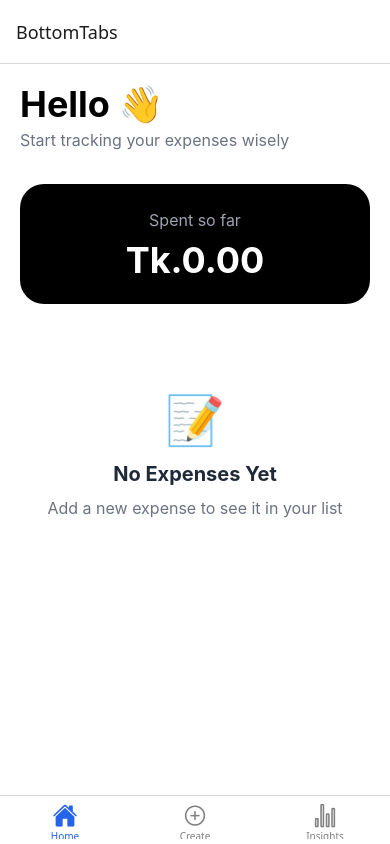
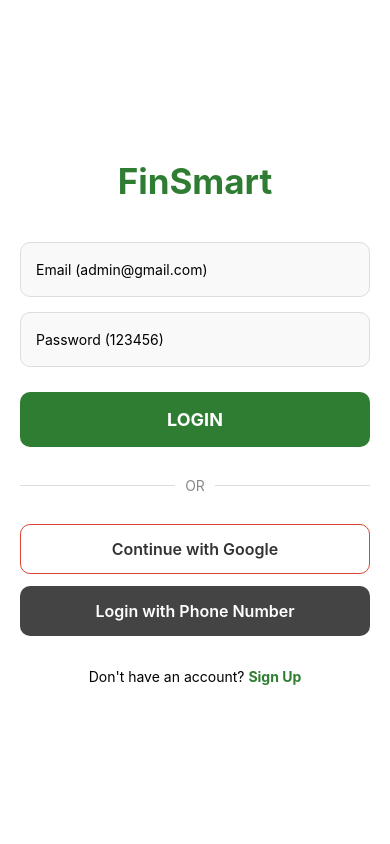
Before and after one commit to nibirshahriar/FinSmart---The-Personal-Finance-Manager-App, a React Native app: screen / in a window 390 px wide. Built offline with nearby package versions, Linux system fonts and the light colour scheme.

Commit message:
added login screen but don't make it responsive ..just use for login purpose

```diff
--- a/App.js
+++ b/App.js
@@ -1,24 +1,27 @@
-import { StatusBar } from 'expo-status-bar';
-import { StyleSheet, Text, View } from 'react-native';
-import AppNavigator from './src/navigation/AppNavigator';
-import { NavigationContainer } from '@react-navigation/native';
-import { ExpenseProvider } from './src/context/ExpenseContext';
+import { StatusBar } from "expo-status-bar";
+import { StyleSheet } from "react-native";
+import { NavigationContainer } from "@react-navigation/native";
+import { ExpenseProvider } from "./src/context/ExpenseContext";
+import AppNavigator from "./src/navigation/AppNavigator";
+import LoginScreen from "./src/screens/LoginScreen";
+import React, { useState } from "react";
 
 export default function App() {
+  const [isLoggedIn, setIsLoggedIn] = useState(false);
+
   return (
     <ExpenseProvider>
       <NavigationContainer>
-        <AppNavigator />
+        {isLoggedIn ? (
+          <AppNavigator />
+        ) : (
+          <LoginScreen onLoginSuccess={() => setIsLoggedIn(true)} />
+        )}
       </NavigationContainer>
+
+      <StatusBar style="auto" />
     </ExpenseProvider>
   );
 }
 
-const styles = StyleSheet.create({
-  container: {
-    flex: 1,
-    backgroundColor: '#fff',
-    alignItems: 'center',
-    justifyContent: 'center',
-  },
-});
+const styles = StyleSheet.create({});
--- /dev/null
+++ b/src/screens/LoginScreen.js
@@ -0,0 +1,143 @@
+import React, { useState } from "react";
+import {
+  StyleSheet,
+  Text,
+  View,
+  TextInput,
+  TouchableOpacity,
+  Alert,
+  ScrollView,
+} from "react-native";
+
+const LoginScreen = ({ onLoginSuccess }) => {
+  const [email, setEmail] = useState("");
+  const [password, setPassword] = useState("");
+
+  const handleLogin = () => {
+    if (!email || !password) {
+      Alert.alert("Error", "Please enter both Email and Password");
+    } else {
+      Alert.alert("Success", "Login Successful!");
+      onLoginSuccess();
+    }
+  };
+
+  return (
+    <ScrollView contentContainerStyle={styles.container}>
+      <Text style={styles.logo}>FinSmart</Text>
+
+      <TextInput
+        style={styles.input}
+        placeholder="Email (admin@gmail.com)"
+        keyboardType="email-address"
+        autoCapitalize="none"
+        value={email}
+        onChangeText={setEmail}
+      />
+
+      <TextInput
+        style={styles.input}
+        placeholder="Password (123456)"
+        secureTextEntry
+        value={password}
+        onChangeText={setPassword}
+      />
+
+      <TouchableOpacity style={styles.button} onPress={handleLogin}>
+        <Text style={styles.buttonText}>LOGIN</Text>
+      </TouchableOpacity>
+
+      <View style={styles.dividerContainer}>
+        <View style={styles.line} />
+        <Text style={styles.orText}>OR</Text>
+        <View style={styles.line} />
+      </View>
+
+      <TouchableOpacity
+        style={[styles.socialButton, styles.googleButton]}
+        onPress={() => Alert.alert("Info", "Google Login coming soon!")}
+      >
+        <Text style={styles.socialButtonText}>Continue with Google</Text>
+      </TouchableOpacity>
+
+      <TouchableOpacity
+        style={[styles.socialButton, styles.phoneButton]}
+        onPress={() => Alert.alert("Info", "Phone Login coming soon!")}
+      >
+        <Text style={[styles.socialButtonText, { color: "#fff" }]}>
+          Login with Phone Number
+        </Text>
+      </TouchableOpacity>
+
+      <TouchableOpacity style={styles.footerLink}>
+        <Text>
+          Don't have an account? <Text style={styles.signUpText}>Sign Up</Text>
+        </Text>
+      </TouchableOpacity>
+    </ScrollView>
+  );
+};
+
+export default LoginScreen; // ✅ CORRECT PLACE
+
+const styles = StyleSheet.create({
+  container: {
+    flexGrow: 1,
+    backgroundColor: "#fff",
+    alignItems: "center",
+    justifyContent: "center",
+    padding: 20,
+  },
+  logo: {
+    fontSize: 35,
+    fontWeight: "bold",
+    marginBottom: 40,
+    color: "#2e7d32",
+  },
+  input: {
+    width: "100%",
+    height: 55,
+    borderWidth: 1,
+    borderColor: "#ddd",
+    borderRadius: 10,
+    paddingHorizontal: 15,
+    marginBottom: 15,
+    backgroundColor: "#f9f9f9",
+  },
+  button: {
+    backgroundColor: "#2e7d32",
+    width: "100%",
+    height: 55,
+    borderRadius: 10,
+    alignItems: "center",
+    justifyContent: "center",
+    marginTop: 10,
+    elevation: 3,
+  },
+  buttonText: { color: "#fff", fontSize: 18, fontWeight: "bold" },
+  dividerContainer: {
+    flexDirection: "row",
+    alignItems: "center",
+    marginVertical: 30,
+    width: "100%",
+  },
+  line: { flex: 1, height: 1, backgroundColor: "#ddd" },
+  orText: { marginHorizontal: 10, color: "#888" },
+  socialButton: {
+    width: "100%",
+    height: 50,
+    borderRadius: 10,
+    alignItems: "center",
+    justifyContent: "center",
+    marginBottom: 12,
+  },
+  googleButton: {
+    backgroundColor: "#fff",
+    borderWidth: 1,
+    borderColor: "#db4437",
+  },
+  phoneButton: { backgroundColor: "#444" },
+  socialButtonText: { fontSize: 16, fontWeight: "600", color: "#333" },
+  footerLink: { marginTop: 20 },
+  signUpText: { color: "#2e7d32", fontWeight: "bold" },
+});
```
